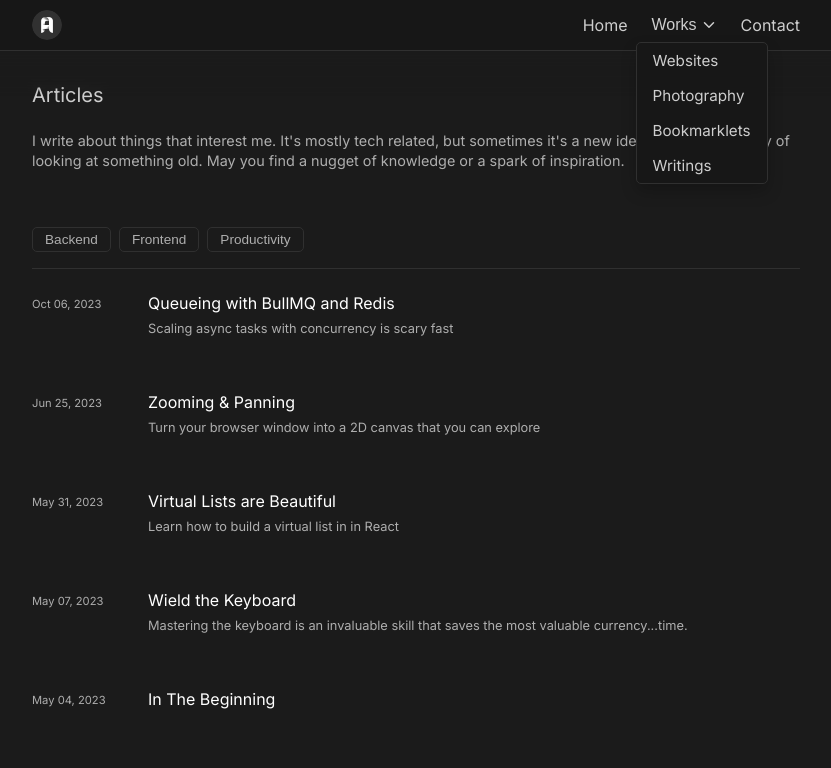
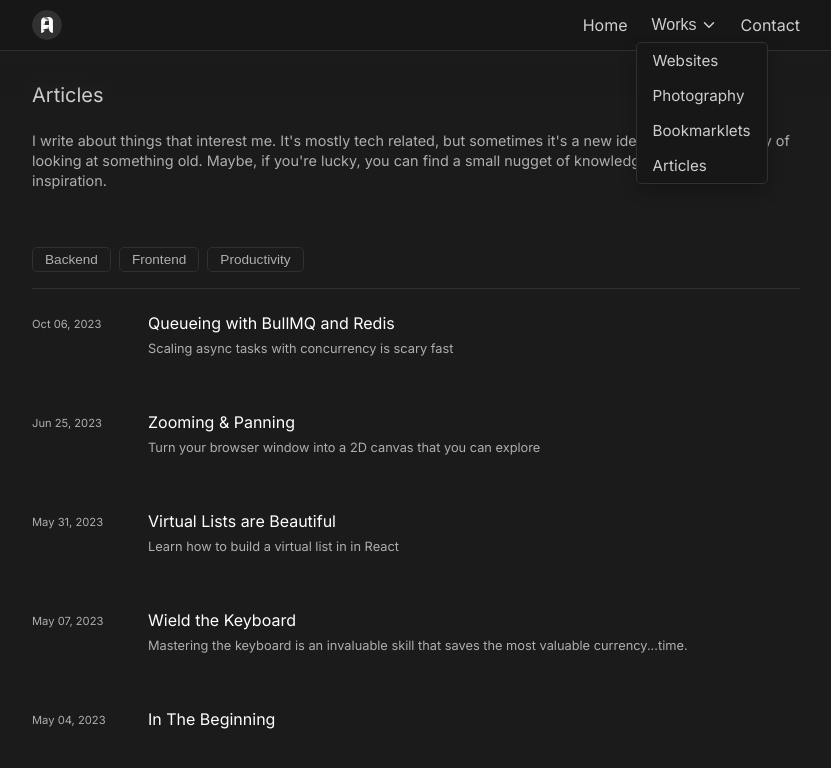
Before and after one commit to christiananagnostou/www, a Next.js app: page /articles in a window 1280 px wide. Both pictures are taken after a click on the button "Works". Shown: the top 768 px of the page, without its empty margins (224-1055 px from the left). Built offline with nearby package versions, Linux system fonts and the light colour scheme.

Commit message:
fix: seo and heading upgrades

```diff
--- a/components/Home/Signature.tsx
+++ b/components/Home/Signature.tsx
@@ -4,7 +4,7 @@ import styled from 'styled-components'
 type Props = {}
 
 const Signature = (props: Props) => {
-  return <StyledImage src="/signature.png" height={45} width={100} alt="Signature of Christian Anagnostou" />
+  return <StyledImage src="/signature.png" width={128} height={74} alt="Signature of Christian Anagnostou" />
 }
 
 export default Signature
@@ -16,4 +16,6 @@ const StyledImage = styled(Image)`
   align-self: center;
   transform-origin: center center;
   transform: translateY(0.5rem) scale(0.9);
+  width: 100px;
+  height: 45px;
 `
--- a/components/Home/StravaActivities.tsx
+++ b/components/Home/StravaActivities.tsx
@@ -35,7 +35,6 @@ const StravaActivities = ({ activities }: Props) => {
   const renderFilterButton = (type: keyof typeof activityIcons) => (
     <ActivityFilter
       variants={fade}
-      aria-label={type}
       title={type}
       className={filter === type ? 'active' : ''}
       onClick={() => setFilter(filter === type ? '' : type)}
@@ -99,9 +98,7 @@ const StravaActivities = ({ activities }: Props) => {
 
             return (
               <ActivityItem key={index} variants={fade}>
-                <ActivityType title={activity.type} aria-label={activity.type}>
-                  {activityIcons[activity.type] || activity.type}
-                </ActivityType>
+                <ActivityType title={activity.type}>{activityIcons[activity.type] || activity.type}</ActivityType>
 
                 {activity.MovingTime && renderActivityDetail('MovingTime', activity)}
                 {activity.Distance && renderActivityDetail('Distance', activity)}
--- a/components/Nav.tsx
+++ b/components/Nav.tsx
@@ -5,7 +5,7 @@ import { useRouter } from 'next/router'
 import React, { useEffect, useState } from 'react'
 import styled from 'styled-components'
 import Logo from '../public/A-circle.webp'
-import { fade, staggerFade } from './animation'
+import { dropdown, fade, staggerFade } from './animation'
 import DownArrow from './SVG/DownArrow'
 
 interface SubLink {
@@ -23,10 +23,10 @@ const categories: Category[] = [
   {
     title: 'Works',
     subLinks: [
-      { href: '/works', title: 'Websites' },
+      { href: '/websites', title: 'Websites' },
       { href: '/art', title: 'Photography' },
       { href: '/bookmarklets', title: 'Bookmarklets' },
-      { href: '/articles', title: 'Writings' },
+      { href: '/articles', title: 'Articles' },
     ],
   },
   { href: '/contact', title: 'Contact' },
@@ -123,7 +123,7 @@ const Nav: React.FC = () => {
           {(menuOpen || isDesktop) && (
             <Menu
               key="main-menu"
-              variants={menuVariants}
+              variants={menuAnimation}
               initial="hidden"
               animate="show"
               exit="exit"
@@ -167,7 +167,7 @@ const Nav: React.FC = () => {
                           {isSubmenuOpen && (
                             <Submenu
                               key={`${title}-submenu`}
-                              variants={isDesktop ? desktopSubmenuVariants : mobileSubmenuVariants}
+                              variants={isDesktop ? desktopSubmenuAnimation : dropdown}
                               initial="hidden"
                               animate="show"
                               exit="exit"
@@ -210,22 +210,16 @@ const Nav: React.FC = () => {
 
 export default Nav
 
-const menuVariants = {
+const menuAnimation = {
   hidden: { height: 0 },
   show: { height: 'auto', transition: { duration: 0.2, staggerChildren: 0.1 } },
   exit: { height: 0, transition: { duration: 0.2 } },
 } as const
 
-const desktopSubmenuVariants = {
+const desktopSubmenuAnimation = {
   hidden: { opacity: 0, y: -5, pointerEvents: 'none' },
   show: { opacity: 1, y: 0, pointerEvents: 'auto', transition: { duration: 0.2 } },
   exit: { opacity: 0, y: -5, pointerEvents: 'none', transition: { duration: 0.15 } },
-} as const
-
-const mobileSubmenuVariants = {
-  hidden: { height: 0, opacity: 0 },
-  show: { height: 'auto', opacity: 1, transition: { duration: 0.2 } },
-  exit: { height: 0, opacity: 0, transition: { duration: 0.2 } },
 } as const
 
 const StyledNav = styled.nav`
--- a/components/animation/index.ts
+++ b/components/animation/index.ts
@@ -44,3 +44,9 @@ export const lineAnim = {
   hidden: { width: '95%' },
   show: { width: '100%', transition: { ease: 'easeOut', duration: 0.4 } },
 }
+
+export const dropdown = {
+  hidden: { height: 0, opacity: 0 },
+  show: { height: 'auto', opacity: 1, transition: { duration: 0.2 } },
+  exit: { height: 0, opacity: 0, transition: { duration: 0.2 } },
+}
--- a/pages/articles.tsx
+++ b/pages/articles.tsx
@@ -36,7 +36,8 @@ const Articles = ({ posts }: Props) => {
           <h1>Articles</h1>
           <p>
             I write about things that interest me. It&apos;s mostly tech related, but sometimes it&apos;s a new idea, or
-            just a new way of looking at something old. May you find a nugget of knowledge or a spark of inspiration.
+            just a new way of looking at something old. Maybe, if you&apos;re lucky, you can find a small nugget of
+            knowledge or a spark of inspiration.
           </p>
         </Heading>
 
```
Also changed, not shown: components/SocialLinks.tsx (+4 -5 lines), pages/bookmarklets.tsx (+13 -5 lines), pages/websites.tsx (renamed from pages/works.tsx, +4 -3 lines).
